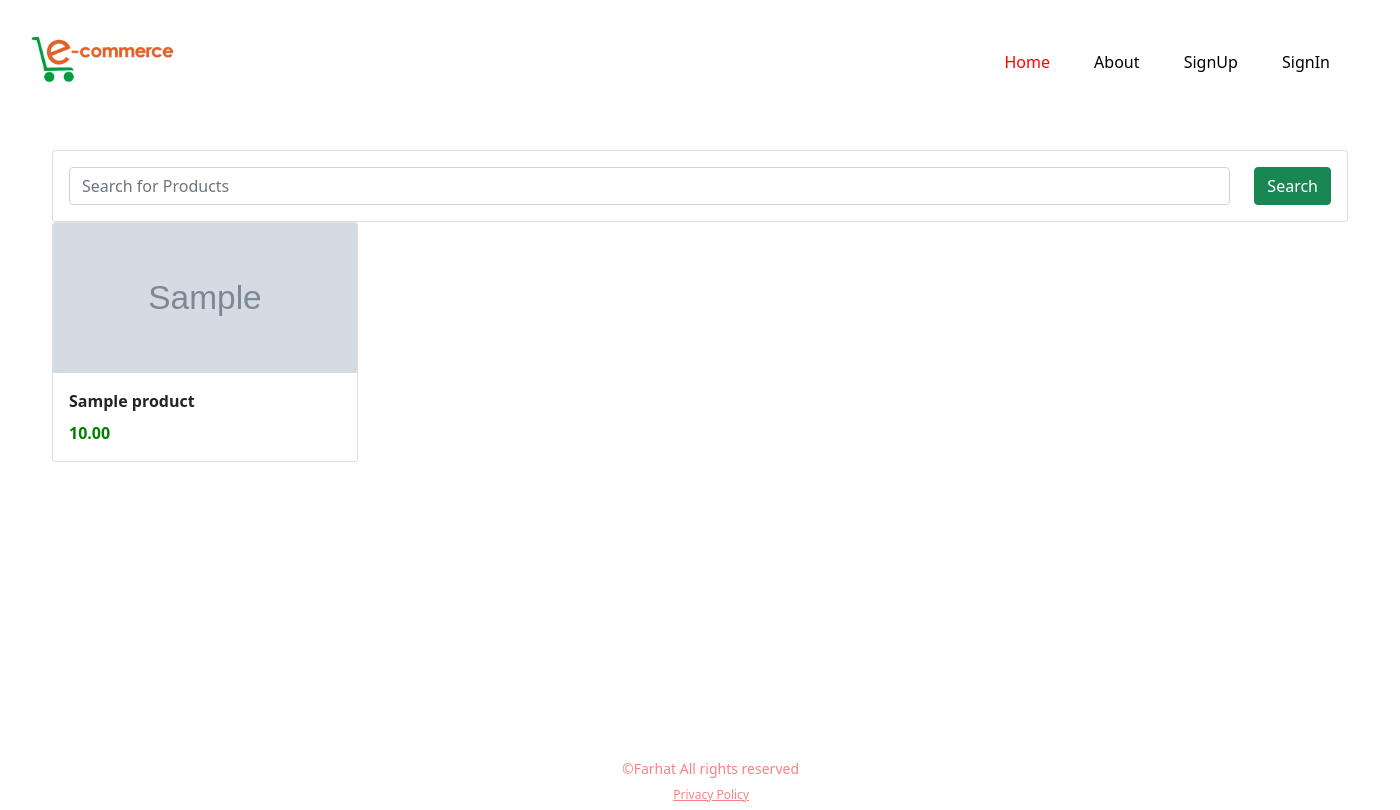
After one commit to farhat-jahan/ecom, a Django app: page /shop/products/ in a window 1400 px wide. The commit adds this page. Run offline with Django 3.2, Linux system fonts and the light colour scheme; tables that the repository leaves empty hold one stand-in row (values such as "Sample post"); grey boxes marked "Sample" are stand-in pictures.

Commit message:
Product model added in front-end and in admin side

```diff
--- a/shop/models.py
+++ b/shop/models.py
@@ -30,7 +30,7 @@ class Product(Base):
     title = models.CharField(max_length=255)
     author = models.CharField(max_length=255, default='admin')
     description = models.TextField(blank=True)
-    image = models.ImageField(upload_to='images/')
+    image = models.ImageField(upload_to='shop/images/')
     slug = models.SlugField(max_length=255)
     price = models.DecimalField(max_digits=4, decimal_places=2)
     in_stock = models.BooleanField(default=True)
--- a/shop/urls.py
+++ b/shop/urls.py
@@ -4,5 +4,6 @@ from . views import *
 
 urlpatterns = [
    # path('product/', admin.site.urls),
-    path('index/', index, name='index')
+    path('index/', index, name='index'),
+    path('products/', display_product, name='display_product')
 ]
--- a/shop/views.py
+++ b/shop/views.py
@@ -1,5 +1,5 @@
 from django.shortcuts import render
-
+from .models import Product
 # Create your views here.
 
 def index(request):
@@ -8,3 +8,13 @@ def index(request):
     :return:
     """
     return render(request, 'shop/index.html')
+
+
+def display_product(request):
+    prod_object = Product.objects.all()
+    search_item = request.GET.get('item_name')
+
+    if search_item != '' and search_item is not None:
+        prod_object = Product.objects.filter(title__icontains=search_item)
+
+    return render(request, 'shop/products.html', {'prod_object': prod_object})
--- a/static/shop/css/frontend.css
+++ b/static/shop/css/frontend.css
@@ -71,12 +71,22 @@ body{
 }
 #right-reserved h4{
     float:right;
-    margin-right:640px;
-    color:#ff8080;
+    margin-right:600px;
+    color: #ff8080;
+    font-size:14px;
 }
 #privacy a{
     float:right;
-    margin-right:680px;
+    margin-right:650px;
     color:#ff8080;
+    font-size: 12px;
+}
+/*Product page css*/
 
+.card-price{
+    color: green;
+    font-weight: 800;
 }
+.card-title{
+    font-weight:800 ;
+}
--- a/templates/base.html
+++ b/templates/base.html
@@ -5,6 +5,8 @@
 <meta http-equiv="Content-Type" content="text/html; charset=UTF-8">
 <title>Ecommerce</title>
 <link rel="stylesheet" media="screen" href="{% static "shop/css/frontend.css" %}">
+<link href="https://cdn.jsdelivr.net/npm/bootstrap@5.0.2/dist/css/bootstrap.min.css" rel="stylesheet" integrity="sha384-EVSTQN3/azprG1Anm3QDgpJLIm9Nao0Yz1ztcQTwFspd3yD65VohhpuuCOmLASjC" crossorigin="anonymous">
+<script src="https://cdn.jsdelivr.net/npm/bootstrap@5.0.2/dist/js/bootstrap.bundle.min.js" integrity="sha384-MrcW6ZMFYlzcLA8Nl+NtUVF0sA7MsXsP1UyJoMp4YLEuNSfAP+JcXn/tWtIaxVXM" crossorigin="anonymous"></script>
 <script src="{% static "shop/js/jquery-1.9.0.min.js" %}" type="text/javascript"></script>
 <script src="{% static "js/jquery.infieldlabel.min.js" %}" type="text/javascript"></script>
 </head>
--- /dev/null
+++ b/templates/shop/products.html
@@ -0,0 +1,49 @@
+{% extends 'base.html' %}
+{% load static %}
+
+{% block content %}
+    <style>
+    .product-container{
+        margin-top: 40px;
+        margin-left: 50px;
+    }
+    </style>
+
+    <div class="container">
+
+    <div class="row" style="width: 1320px;">
+        <div class="col-md-12">
+            <form class="card card-sm">
+                <div class="card-body row no-gytters align-items-center">
+                    <div class="col">
+                        <input type="search" name="item_name" placeholder="Search for Products" class="form-control form-control-borderless">
+                    </div>
+                    <div class="col-auto">
+                        <button type="submit" class="btn btn-success">Search</button>
+                    </div>
+                </div>
+            </form>
+        </div>
+    </div>
+
+    <div class="row">
+        {% for prod in prod_object %}
+        <div class="col-md-3">
+            <div class="card">
+                <img src="{{ prod.image.url }}" class="card-img-top"  height="150">
+                <div class="card-body">
+                    <div class="card-title">
+                        {{ prod.title }}
+                    </div>
+                    <div class="card-price">
+                        {{ prod.price }}
+                    </div>
+                </div>
+            </div>
+        </div>
+        {% endfor %}
+    </div>
+
+    </div>
+
+{% endblock %}
```
Also changed, not shown: shop/admin.py (+15 -2 lines), media/shop/images/20200918_123855.jpg (added), media/shop/images/IMG-20200101-WA0061.jpg (added), media/shop/images/ProfilePhotos02.jpg (added), media/shop/images/WhatsApp_Image_2021-01-12_at_12.27.14_AM.jpeg (added).
